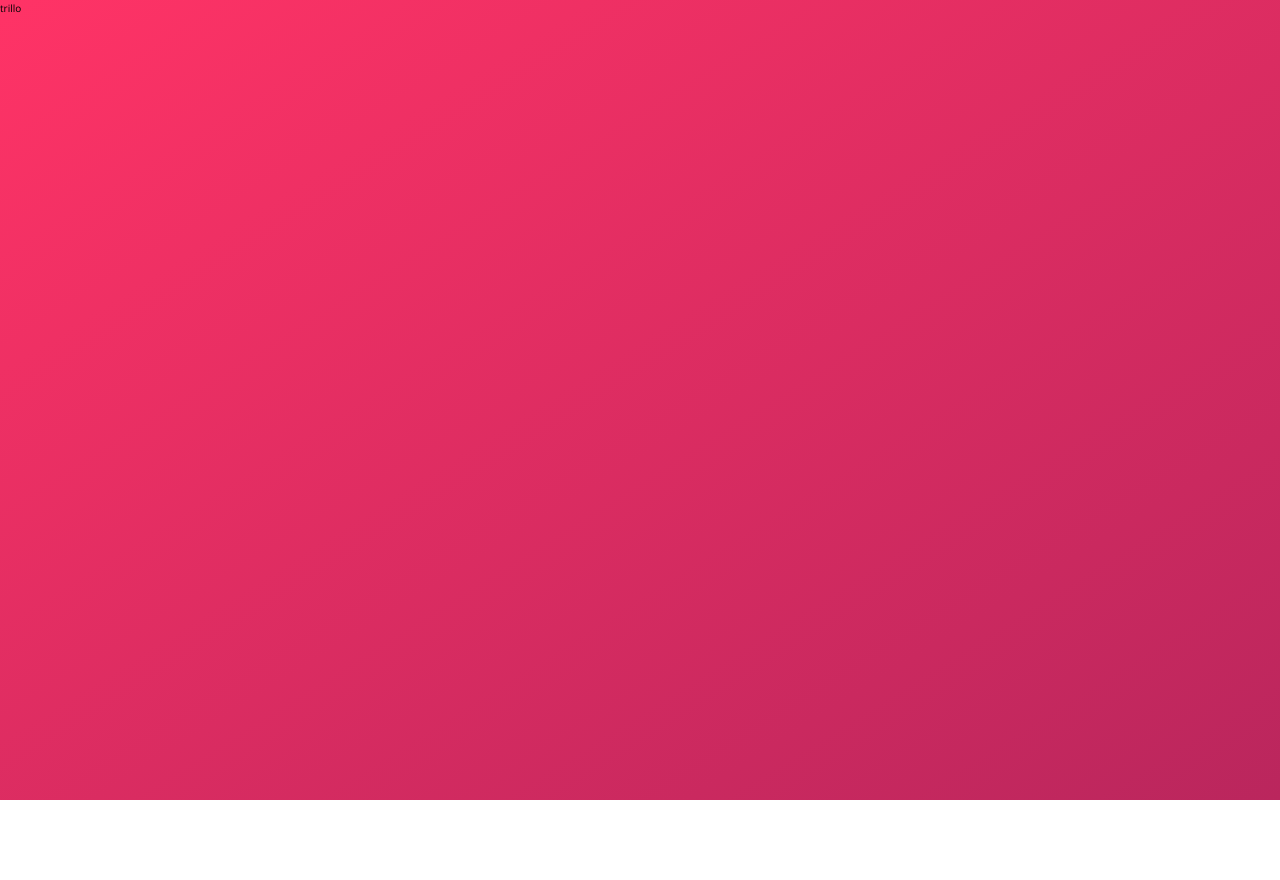
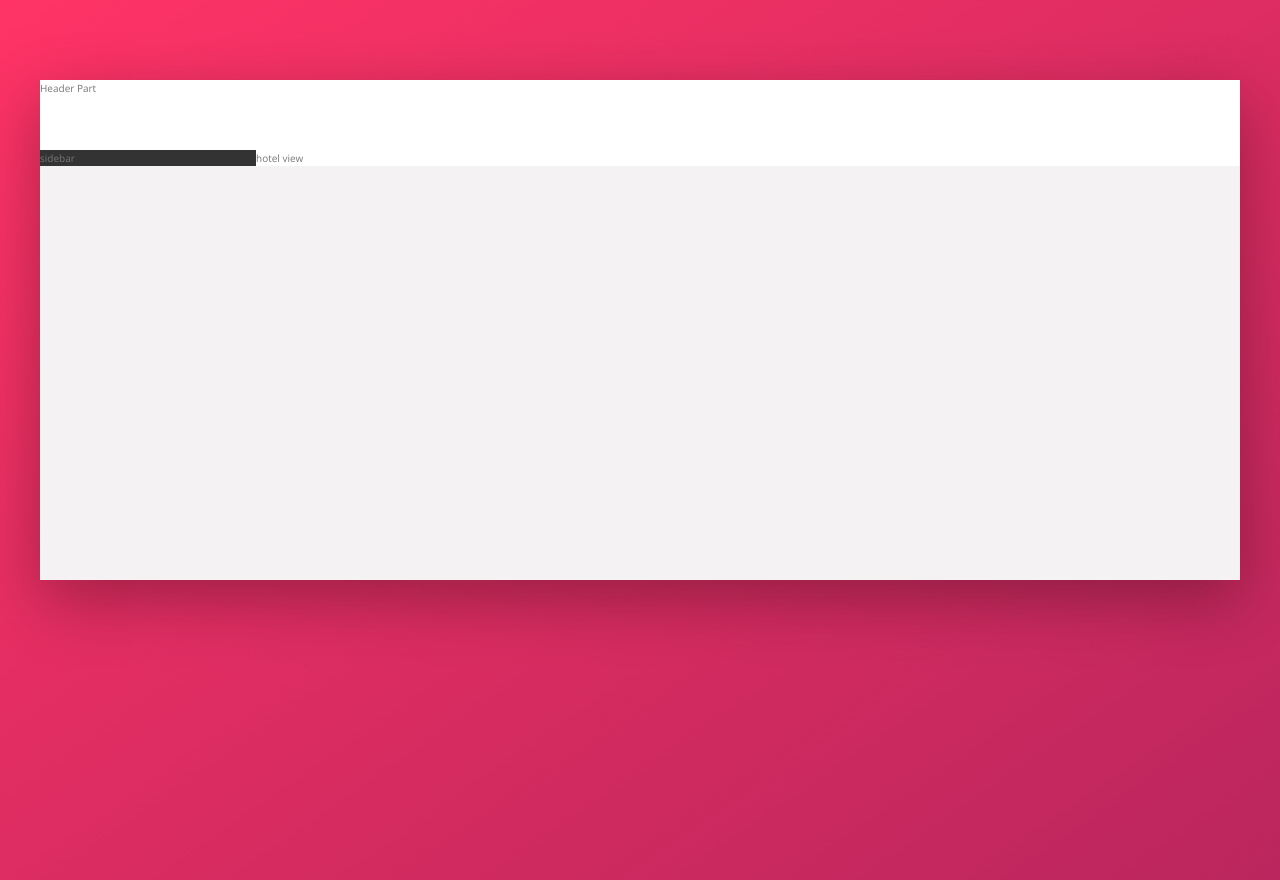
Before and after one commit to onkar-03/Advanced-CSS-and-Sass-Flexbox-Grid-Animations-and-More, a website: page 04. Trillo Project/index.html in a window 1280 px wide. Before the commit the page ends 800 px from the top, so only its background shows below. Drawn offline with nearby package versions, Linux system fonts and the light colour scheme.

Commit message:
Building the Overall Layout of the Page

```diff
--- a/04. Trillo Project/index.html
+++ b/04. Trillo Project/index.html
@@ -32,6 +32,12 @@
     <title>Trillo &mdash; Your all-in-one booking app</title>
   </head>
   <body>
-    trillo
+    <div class="container">
+      <header class="header">Header Part</header>
+      <div class="content">
+        <nav class="sidebar">sidebar</nav>
+        <main class="hotel-view">hotel view</main>
+      </div>
+    </div>
   </body>
 </html>
--- a/04. Trillo Project/sass/base.scss
+++ b/04. Trillo Project/sass/base.scss
@@ -28,9 +28,11 @@ Grey dark 3: #999
   --color-grey-light-3: #f0eeee;
   --color-grey-light-4: #ccc;
 
-  --color-grey-dark-: #333;
-  --color-grey-dark-: #777;
-  --color-grey-dark-: #999;
+  --color-grey-dark-1: #333;
+  --color-grey-dark-2: #777;
+  --color-grey-dark-3: #999;
+
+  --shadow-dark: 0 2rem 6rem rgba(0, 0, 0, 0.3);
 }
 
 // ^ Universal Reset
--- a/04. Trillo Project/sass/layout.scss
+++ b/04. Trillo Project/sass/layout.scss
@@ -0,0 +1,36 @@
+.container {
+  max-width: 120rem;
+
+  //Centering Div Elements
+  margin: 8rem auto;
+
+  background-color: var(--color-grey-light-2);
+  box-shadow: var(--shadow-dark);
+
+  min-height: 50rem;
+}
+
+.header {
+  height: 7rem;
+  background-color: #fff;
+  border-bottom: var(--color-grey-light-2);
+}
+
+.content {
+  display: flex;
+}
+
+.sidebar {
+  background-color: var(--color-grey-dark-1);
+
+  // Shorthand for flex-grow , -shrink & -basis
+  flex: 0 0 18%;
+}
+
+.hotel-view {
+  background-color: #fff;
+
+  // Take all of the remaining space after side bar
+  // Using flex-item property flex-grow
+  flex-grow: 1;
+}
```
Also changed, not shown: 04. Trillo Project/css/style.css.
